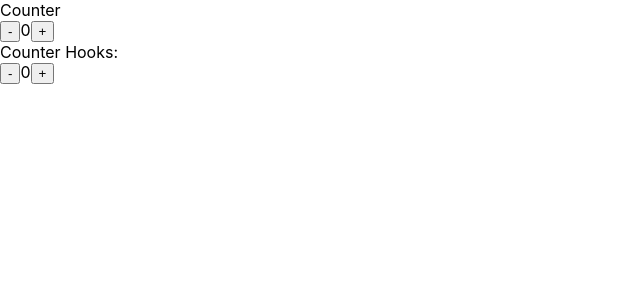
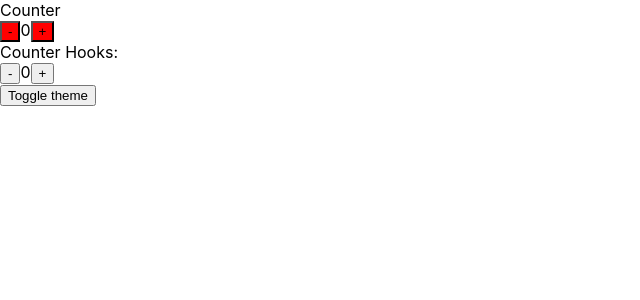
Before and after one commit to rodanr/react-counter-app, a React (Create React App) app: page / in a window 1280 px wide. Shown: the top 300 px of the page, without its empty margins (0-640 px from the left). Built offline with nearby package versions, Linux system fonts and the light colour scheme.

Commit message:
context applied to Counter class component

```diff
--- a/src/App.js
+++ b/src/App.js
@@ -1,14 +1,27 @@
+import React, { useState } from "react";
 import "./App.css";
 import Counter from "./Counter";
 import CounterHooks from "./CounterHooks";
+export const ThemeContext = React.createContext();
+
 function App() {
+  const [theme, setTheme] = useState("red");
   return (
-    <>
+    <ThemeContext.Provider value={{ backgroundColor: theme }}>
       Counter
       <Counter initialCount={0} />
       Counter Hooks:
       <CounterHooks initialCount={0} />
-    </>
+      <button
+        onClick={() =>
+          setTheme((prevTheme) => {
+            return prevTheme === "red" ? "blue" : "red";
+          })
+        }
+      >
+        Toggle theme
+      </button>
+    </ThemeContext.Provider>
   );
 }
 
--- a/src/Counter.js
+++ b/src/Counter.js
@@ -1,4 +1,5 @@
 import React, { Component } from "react";
+import { ThemeContext } from "./App";
 
 export default class Counter extends Component {
   constructor(props) {
@@ -14,8 +15,11 @@
   }
   render() {
     return (
+      <ThemeContext.Consumer>
+        {(style) => (
           <div>
             <button
+              style={style}
               onClick={() => {
                 this.changeCount(-1);
               }}
@@ -24,6 +28,7 @@
             </button>
             <span>{this.state.count}</span>
             <button
+              style={style}
               onClick={() => {
                 this.changeCount(1);
               }}
@@ -31,6 +36,8 @@
               +
             </button>
           </div>
+        )}
+      </ThemeContext.Consumer>
     );
   }
 }
```
Lines whose indentation alone changed are shown as unchanged.
